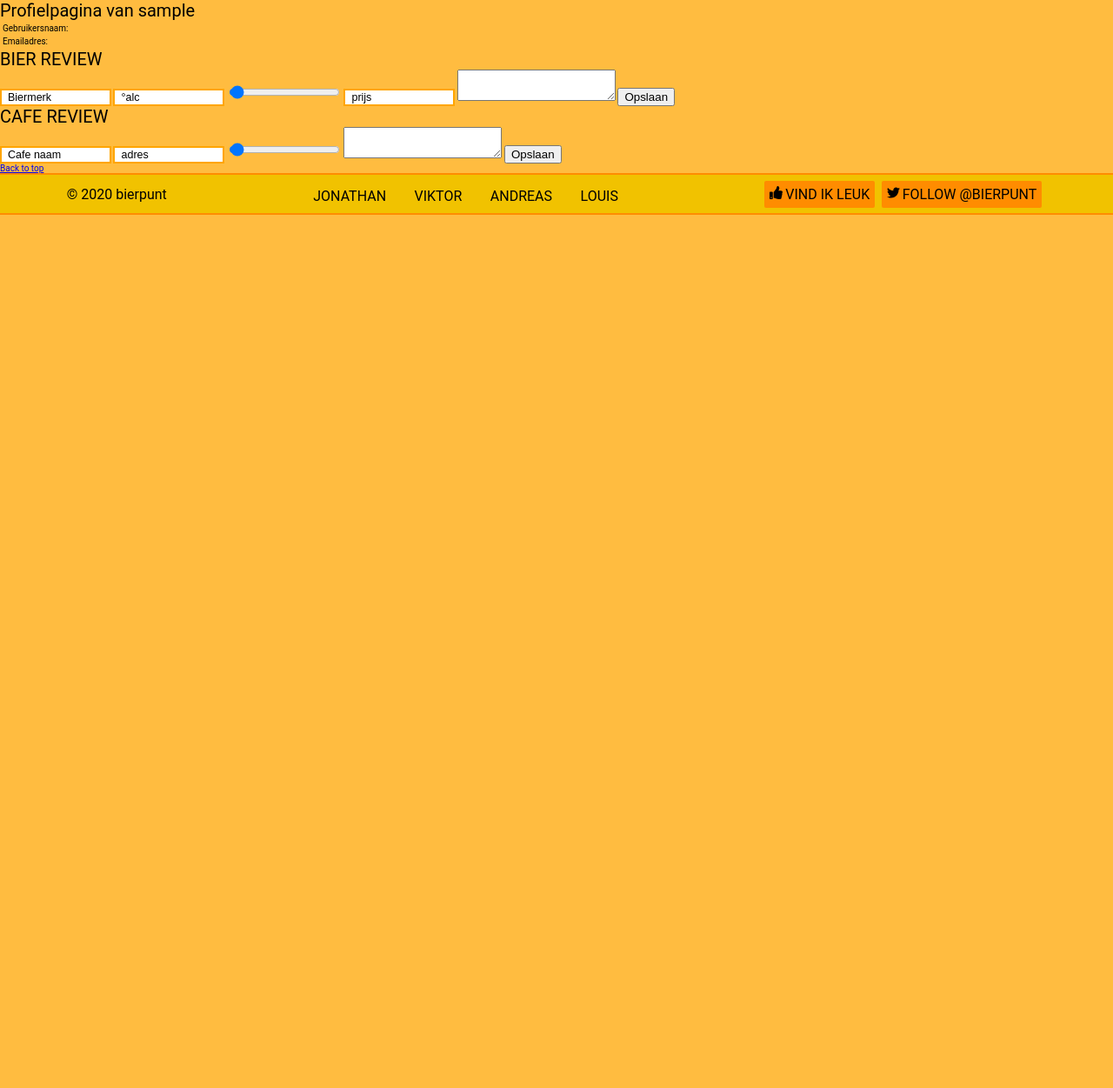
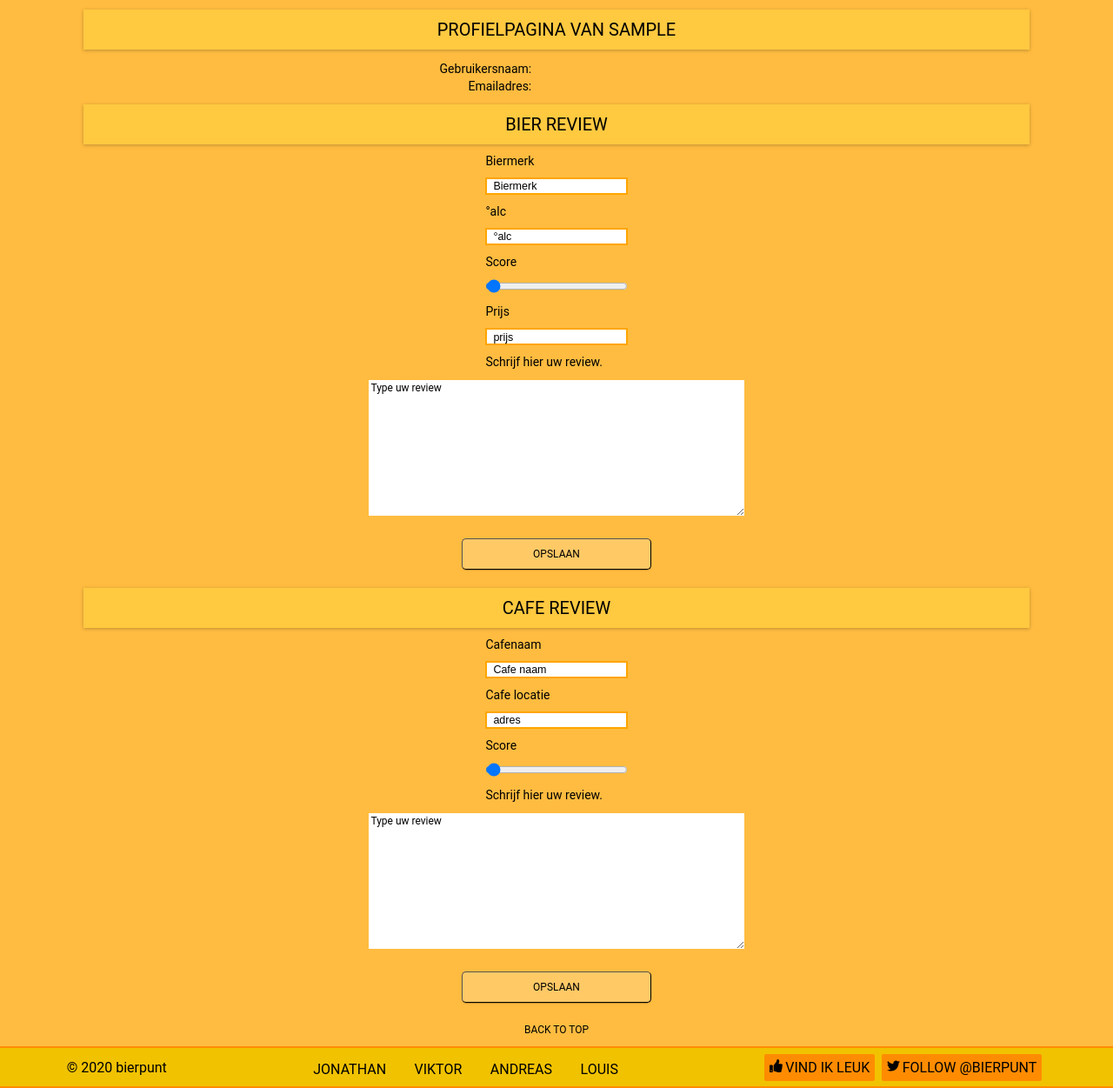
Before and after one commit to Viktorlewis/Bier, a PHP site: page /pages/profiles.php in a window 1280 px wide. Shown: the part 91-1342 px from the top of the page at 87% size. Before the commit the page ends 338 px from the top, so only its background shows below. Run offline with PHP 8.4, Linux system fonts and the light colour scheme; the visitor is signed in with stand-in values (Sample User, id 1); data that the repository does not hold is empty.

Commit message:
Profiles-page, contact-page
profiles-pages (wanner ingelogd), contact-page fixed.

```diff
--- a/css/style.css
+++ b/css/style.css
@@ -304,7 +304,22 @@
 	margin:0%;
 	padding:0%;
 }
-
+#contact-page .contact-form button{
+  width:25%;
+  height:15%;
+  margin:1% 37.5%;
+  padding:1rem;
+  text-transform:uppercase;
+  font-size:1.2rem;
+  font-family:'Roboto' , sans-serif;
+  border-radius:0.5rem;
+  background-color:#ffc966;
+  border-width:0.1rem;
+  color:#000000;
+}
+#contact-page .contact-form button:hover{
+    background-color:#ffa500;
+}
 /*===============================================================*/
 /*Reviews-pagina [Jonathan]*/
 /*===============================================================*/
@@ -312,13 +327,98 @@
 	width: 20%;
 	height: 20%;
 }
+/*===============================================================*/
+/*Profile-pagina [Andreas]*/
+/*===============================================================*/
+/*pagina*/
+#profiles-page{
+  width:85%;
+	height:auto;
+	margin: 0% 7.5%;
+}
+/*titel*/
+#profiles-page h1{
+  font-size:2rem;
+  text-transform:uppercase;
+  font-family: 'Roboto', sans-serif;
+  margin: 1% 0%;
+  padding:1% 0%;
+  width:100%;
+  height:auto;
+  text-align:center;
+  background-color:#ffc940;
+  box-shadow: 0 1px 4px rgba(0, 0, 0, 0.25);
+}
+/*tabel met inlog gegevens*/
+#profiles-page table{
+  width:100%;
+  padding:0%;
+  height:auto;
+}
+#profiles-page table tbody{
+  font-size:1.4rem;
+  font-family: 'Roboto', sans-serif;
+}
+#profiles-page table tbody td#left{
+  width:46.5%;
+  text-align:right;
+  padding-right:0.75%;
 
+}
+#profiles-page table tbody td#right{
+  width:50%;
+  text-align:left;
+}
+/*input-reviews*/
+#profiles-page input{
+  width:15%;
+  margin: 1% 42.5%;
+}
 
+#profiles-page  label{
+  width:15%;
+  margin: 1% 42.5%;
+  text-align:center;
+  font-size:1.4rem;
+  font-family: 'Roboto', sans-serif;
+}
+#profiles-page textarea{
+  width:40%;
+	height:20vh;
+	border-color:#ffbc40;
+	border-width:0.2rem;
+	border-style:solid;
+	margin:1% 30%;
+
+}
+#profiles-page textarea::placeholder{
+  font-size:1.2rem;
+  font-family: 'Roboto', sans-serif;
+  color:#000000;
+}
+#profiles-page button{
+  width:20%;
+  height:15%;
+  margin:1% 40%;
+  padding:1rem;
+  text-transform:uppercase;
+  font-size:1.2rem;
+  font-family:'Roboto' , sans-serif;
+  border-radius:0.5rem;
+  background-color:#ffc966;
+  border-width:0.1rem;
+  color:#000000;
+  box-shadow: 0 1px 1px rgba(0, 0, 0, 0.25);
+
+}
+#profiles-page button:hover{
+  background-color:#ffa500;
+}
 /*===============================================================*/
 /*algemene elementen, deze komen terug op elke pagina [Andreas]*/
 /*===============================================================*/
 /*button terug naar boven*/
-#contact-page .backtotop{
+ .backtotop{
 	width:100%;
 	height:auto;
 	text-align:center;
@@ -326,7 +426,7 @@
 	margin:1% 0%;
 
 }
-#contact-page .backtotop a{
+ .backtotop a{
 	text-decoration: none;
 	padding: 0% ;
 	margin: 0%;
--- a/pages/contact.php
+++ b/pages/contact.php
@@ -36,13 +36,12 @@
 
           <label for="name"></label>
           <textarea  placeholder="Typ uw bericht"></textarea>
+        <button type="submit">Verzenden</button>
       </fieldset>
           </form>
 </div>
 
-<div class="backtotop">
-  <a  href="#top">Back to top</a>
-</div>
+
 
 </div>
 
--- a/pages/profiles.php
+++ b/pages/profiles.php
@@ -2,6 +2,7 @@
 require "../php/header.php";
 ?>
 <main id="profiles-page">
+
 
 <?php
     if(isset($_SESSION['username'])){
@@ -36,12 +37,12 @@
 
 <table>
 <tr>
-<td>Gebruikersnaam: </td>
-<td><?php echo $personalData[0]['username']; ?></td>
+<td id="left">Gebruikersnaam: </td>
+<td id="right"><?php echo $personalData[0]['username']; ?></td>
 </tr>
 <tr>
-<td>Emailadres: </td>
-<td><?php echo $personalData[0]['email']; ?></td>
+<td id="left">Emailadres: </td>
+<td id="right"><?php echo $personalData[0]['email']; ?></td>
 </tr>
 </table>
 
@@ -65,14 +66,18 @@
 
     echo '<div id="bier-review"><form method="POST" action="../php/review-logic.php">
       <h1>BIER REVIEW</h1>
+      <label for="biernaam">Biermerk</label>
         <input type="text" name="biernaam" placeholder="Biermerk">
+          <label for="alcoholPerc">°alc</label>
         <input type="number" name="alcoholPerc" placeholder="°alc" step=0.1>
 
         <!-- SLIDER SCORE -->
+        <label for="score">Score</label>
         <input type="range" name="score" min="0" max="100" value="0">
-
+        <label for="score">Prijs</label>
         <input type="number" name="prijs" placeholder="prijs" step=0.1 min=0>
-        <textarea name="reviewtekst" max=600></textarea>
+          <label for="reviewtekst">Schrijf hier uw review.</label>
+        <textarea name="reviewtekst" max=600 placeholder="Type uw review"></textarea>
 
         <button type="submit" name="bier-review-submit">Opslaan</button>
 
@@ -82,15 +87,18 @@
     <div id="cafe-review">
     <form method="POST" action="../php/review-logic.php">
     <h1>CAFE REVIEW</h1>
+    <label for="cafenaam">Cafenaam</label>
     <input type="text" name="cafenaam" placeholder="Cafe naam">
+    <label for="cafelocatie">Cafe locatie</label>
     <input type="text" name="cafelocatie" placeholder="adres">
 
     <!-- SLIDER SCORE -->
+      <label for="score">Score</label>
     <input type="range" name="score" min="0" max="100" value="0">
 
 
-
-    <textarea name="reviewtekst" max=600></textarea>
+<label for="reviewtekst">Schrijf hier uw review.</label>
+    <textarea name="reviewtekst" max=600 placeholder="Type uw review"></textarea>
 
     <button type="submit" name="cafe-review-submit">Opslaan</button>
 
@@ -101,6 +109,9 @@
     ';
 ?>
 
+
+
+
 </main>
 
 
--- a/php/config.php
+++ b/php/config.php
@@ -3,7 +3,7 @@
 $servername = "localhost";
 $username = "root";
 $password = "";
-$dbname = "users";
+$dbname = "mysql";
 
 $conn = mysqli_connect($servername, $username, $password, $dbname);
 
```
